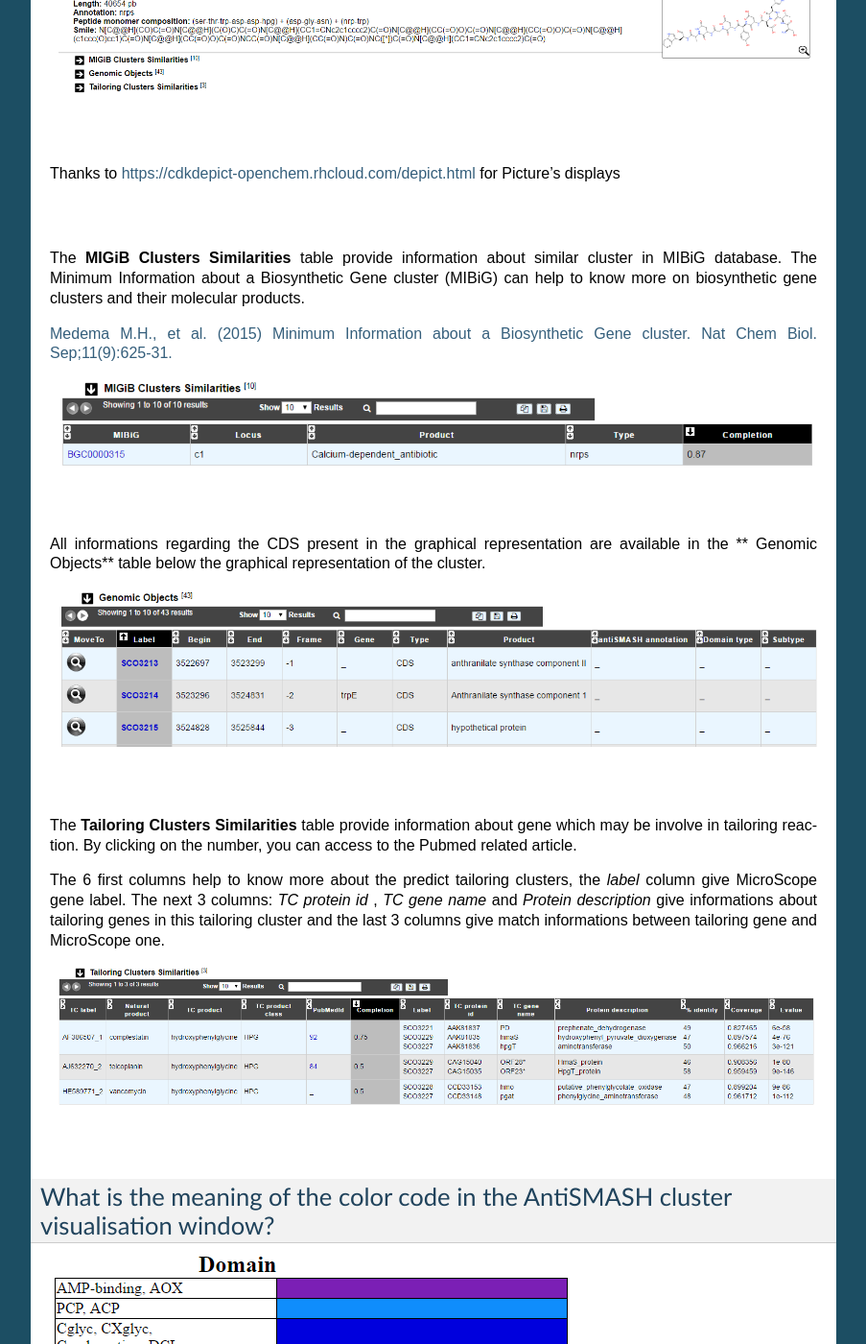
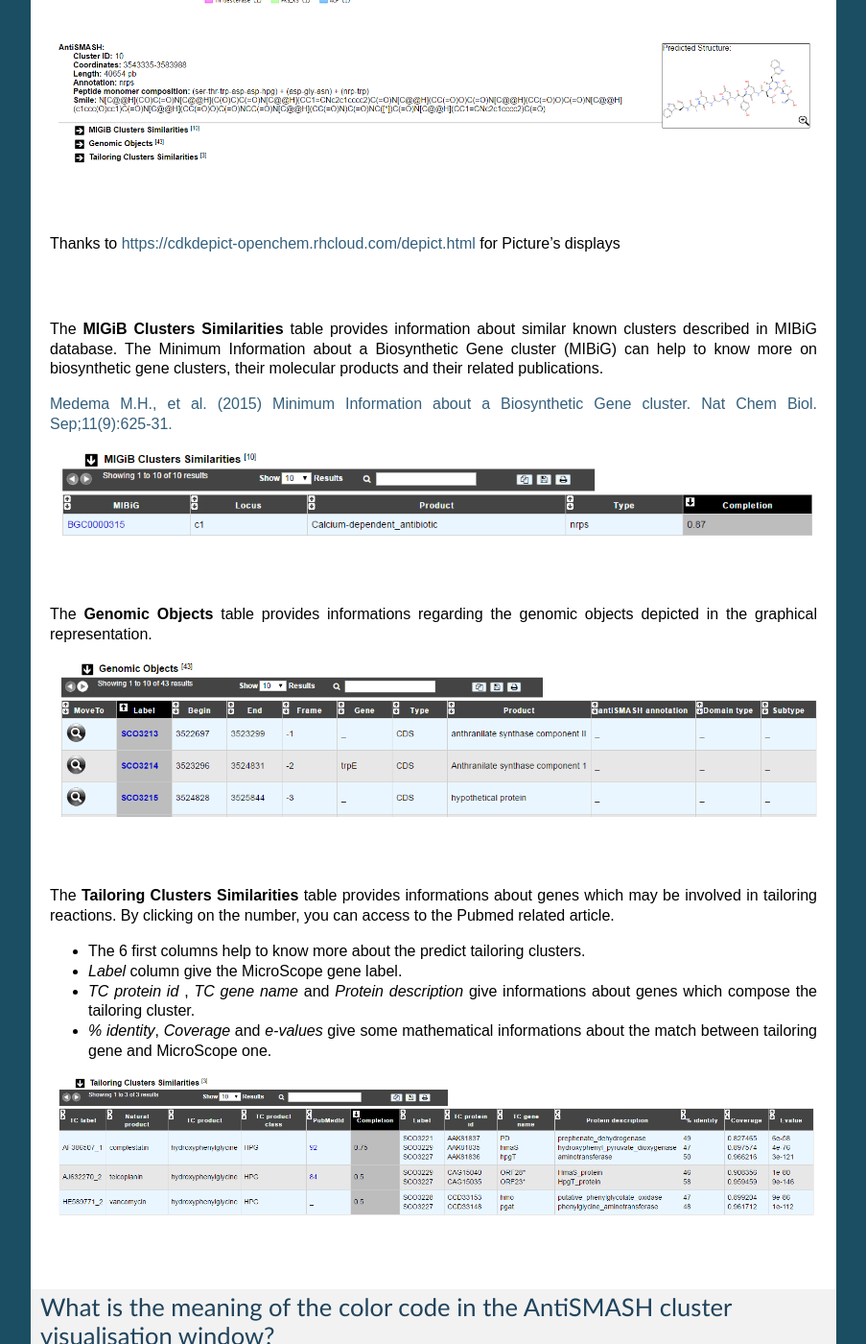
Before and after one commit to labgem/microscope-user-doc, a Sphinx documentation site: the page built from docs/content/metabolism/domainviewer.rst, in a window 1280 px wide and 1400 px high, scrolled down 787 px. Shown: the whole window at 96% size, without its empty margins (198-1101 px from the left). Built offline with Sphinx 7.4.7, drawn with Linux system fonts in a browser that asks for light colours; formulas are drawn with MathJax 3; some of the changed text lies outside the part shown.

Commit message:
Update domainviewer.rst

```diff
--- a/docs/content/metabolism/domainviewer.rst
+++ b/docs/content/metabolism/domainviewer.rst
@@ -35,7 +36,7 @@ Thanks to `https://cdkdepict-openchem.rhcloud.com/depict.html <https://cdkdepict
 |
 
 
-The **MIGiB Clusters Similarities** table provide information about similar cluster in MIBiG database. The Minimum Information about a Biosynthetic Gene cluster (MIBiG) can help to know more on biosynthetic gene clusters and their molecular products.
+The **MIGiB Clusters Similarities** table provides information about similar known clusters described in MIBiG database. The Minimum Information about a Biosynthetic Gene cluster (MIBiG) can help to know more on biosynthetic gene clusters, their molecular products and their related publications.
 
 `Medema M.H., et al. (2015) Minimum Information about a Biosynthetic Gene cluster. Nat Chem Biol. Sep;11(9):625-31. <http://www.ncbi.nlm.nih.gov/pubmed/26284661>`_
 
@@ -47,7 +48,7 @@ The **MIGiB Clusters Similarities** table provide information about similar clus
 |
 
 
-All informations regarding the CDS present in the graphical representation are available in the ** Genomic Objects** table below the graphical representation of the cluster.
+The **Genomic Objects** table provides informations regarding the genomic objects depicted in the graphical representation.
 
 .. image:: img/antiSMASH3_Feature.PNG
 
@@ -55,10 +56,12 @@ All informations regarding the CDS present in the graphical representation are a
 |
 
 
-The **Tailoring Clusters Similarities** table provide information about gene which may be involve in tailoring reaction. By clicking on the number, you can access to the Pubmed related article.
+The **Tailoring Clusters Similarities** table provides informations about genes which may be involved in tailoring reactions. By clicking on the number, you can access to the Pubmed related article.
 
-The 6 first columns help to know more about the predict tailoring clusters, the *label* column give MicroScope gene label.
-The next 3 columns: *TC protein id* , *TC gene name* and *Protein description* give informations about tailoring genes in this tailoring cluster and the last 3 columns give match informations between tailoring gene and MicroScope one.
+* The 6 first columns help to know more about the predict tailoring clusters.
+* *Label* column give the MicroScope gene label.
+* *TC protein id* , *TC gene name* and *Protein description* give informations about genes which compose the tailoring cluster.
+* *% identity*, *Coverage* and *e-values* give some mathematical informations about the match between tailoring gene and MicroScope one.
 
 
 .. image:: img/antiSMASH3_Tailoringcluster.PNG
```
Also changed, not shown: other parts of docs/content/metabolism/domainviewer.rst (+4 -3 lines).
